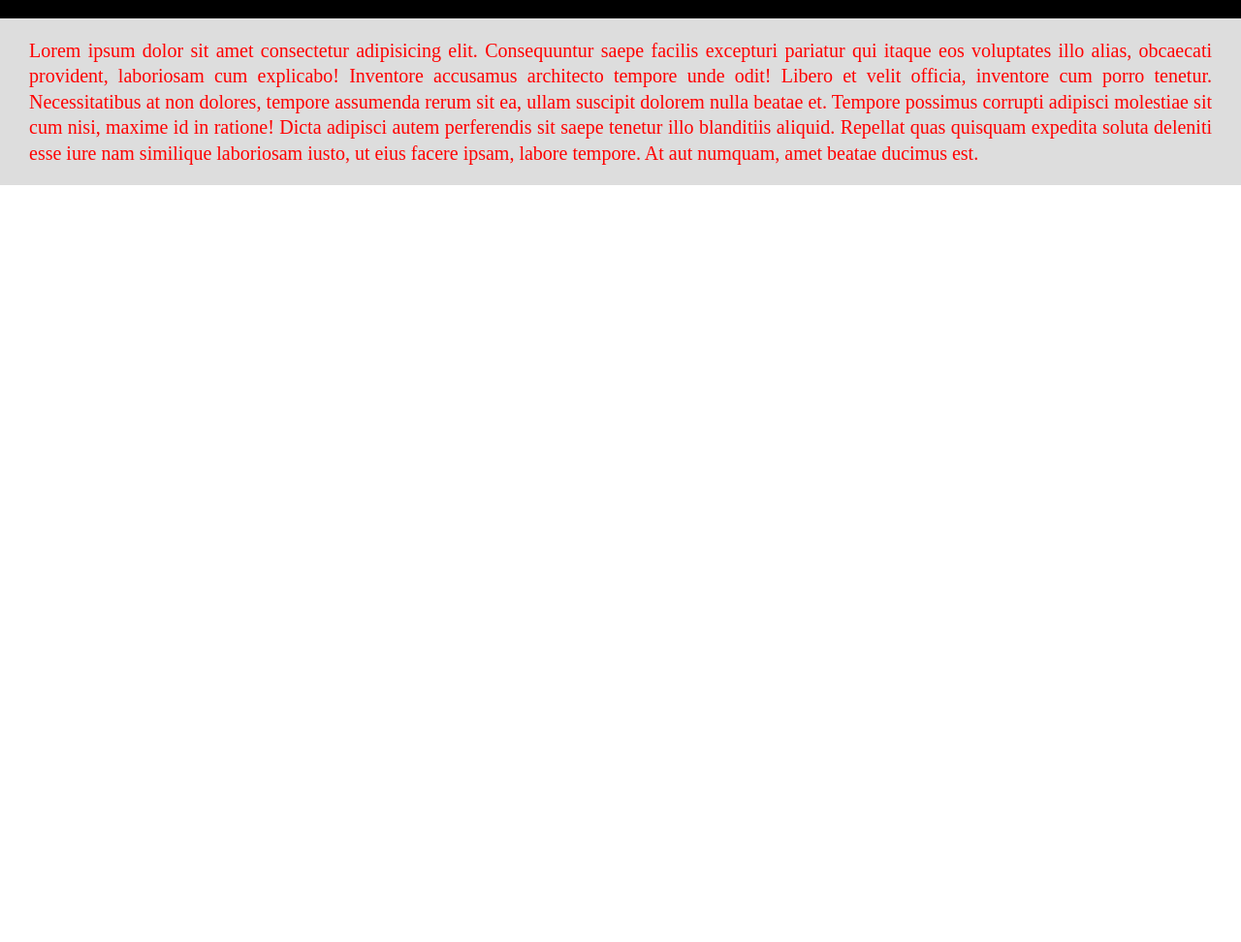
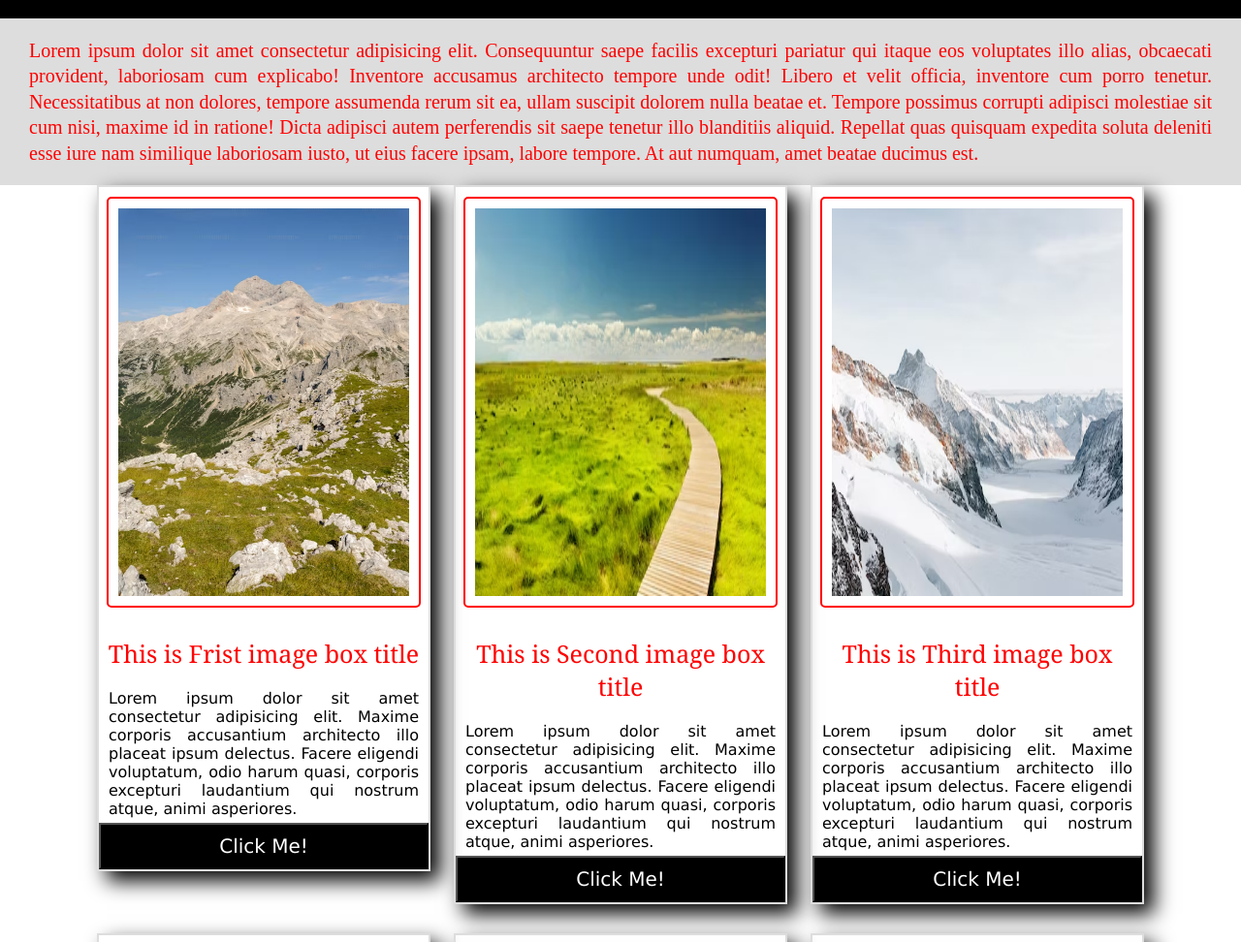
Before and after one commit to sharifalam88/third-project, a plain HTML site: page index.html in a window 1280 px wide. Shown: the part 55-1027 px from the top of the page at 97% size. Before the commit the page ends 800 px from the top, so only its background shows below. Drawn offline with Linux system fonts and the light colour scheme.

Commit message:
design image box

```diff
--- a/index.html
+++ b/index.html
@@ -8,8 +8,64 @@
     <link rel="stylesheet" href="style/block.css">
 </head>
 <body>
-    <h2>This is third project heading</h2>
+    <div>
+        <h2>This is third project heading</h2>
 
-    <p>Lorem ipsum dolor sit amet consectetur adipisicing elit. Consequuntur saepe facilis excepturi pariatur qui itaque eos voluptates illo alias, obcaecati provident, laboriosam cum explicabo! Inventore accusamus architecto tempore unde odit! Libero et velit officia, inventore cum porro tenetur. Necessitatibus at non dolores, tempore assumenda rerum sit ea, ullam suscipit dolorem nulla beatae et. Tempore possimus corrupti adipisci molestiae sit cum nisi, maxime id in ratione! Dicta adipisci autem perferendis sit saepe tenetur illo blanditiis aliquid. Repellat quas quisquam expedita soluta deleniti esse iure nam similique laboriosam iusto, ut eius facere ipsam, labore tempore. At aut numquam, amet beatae ducimus est.</p>
+    <p class="frist-content-text">Lorem ipsum dolor sit amet consectetur adipisicing elit. Consequuntur saepe facilis excepturi pariatur qui itaque eos voluptates illo alias, obcaecati provident, laboriosam cum explicabo! Inventore accusamus architecto tempore unde odit! Libero et velit officia, inventore cum porro tenetur. Necessitatibus at non dolores, tempore assumenda rerum sit ea, ullam suscipit dolorem nulla beatae et. Tempore possimus corrupti adipisci molestiae sit cum nisi, maxime id in ratione! Dicta adipisci autem perferendis sit saepe tenetur illo blanditiis aliquid. Repellat quas quisquam expedita soluta deleniti esse iure nam similique laboriosam iusto, ut eius facere ipsam, labore tempore. At aut numquam, amet beatae ducimus est.</p>
+    </div>
+
+    <div id="image-box">
+        <div class="container">
+            <div class="inner-content">
+                <img src="images/image-.avif" alt="frist box image" class="same-img">
+                <h3 class="same-title">This is Frist image box title </h3>
+                <p class="same-text">Lorem ipsum dolor sit amet consectetur adipisicing elit. Maxime corporis accusantium architecto illo placeat ipsum delectus. Facere eligendi voluptatum, odio harum quasi, corporis excepturi laudantium qui nostrum atque, animi asperiores.</p>
+
+                <button class="btn">Click Me!</button>
+
+            </div>
+
+            <div class="inner-content">
+                <img src="images/image-1.avif" alt="frist box image" class="same-img">
+                <h3 class="same-title">This is Second image box title</h3>
+                <p class="same-text">Lorem ipsum dolor sit amet consectetur adipisicing elit. Maxime corporis accusantium architecto illo placeat ipsum delectus. Facere eligendi voluptatum, odio harum quasi, corporis excepturi laudantium qui nostrum atque, animi asperiores.</p>
+
+                <button class="btn">Click Me!</button>
+            </div>
+
+            <div class="inner-content no-mar">
+                <img src="images/image-2.avif" alt="frist box image" class="same-img">
+                <h3 class="same-title">This is Third image box title </h3>
+                <p class="same-text">Lorem ipsum dolor sit amet consectetur adipisicing elit. Maxime corporis accusantium architecto illo placeat ipsum delectus. Facere eligendi voluptatum, odio harum quasi, corporis excepturi laudantium qui nostrum atque, animi asperiores.</p>
+
+                <button class="btn">Click Me!</button>
+            </div>
+
+            <div class="inner-content">
+                <img src="images/image-3.avif" alt="frist box image" class="same-img">
+                <h3 class="same-title">This is Fourth image box title</h3>
+                <p class="same-text">Lorem ipsum dolor sit amet consectetur adipisicing elit. Maxime corporis accusantium architecto illo placeat ipsum delectus. Facere eligendi voluptatum, odio harum quasi, corporis excepturi laudantium qui nostrum atque, animi asperiores.</p>
+
+                <button class="btn">Click Me!</button>
+            </div>
+
+            <div class="inner-content">
+                <img src="images/image-4.avif" alt="frist box image" class="same-img">
+                <h3 class="same-title">This is Fifth image box title </h3>
+                <p class="same-text">Lorem ipsum dolor sit amet consectetur adipisicing elit. Maxime corporis accusantium architecto illo placeat ipsum delectus. Facere eligendi voluptatum, odio harum quasi, corporis excepturi laudantium qui nostrum atque, animi asperiores.</p>
+
+                <button class="btn">Click Me!</button>
+            </div>
+
+            <div class="inner-content no-mar">
+                <img src="images/image-5.avif" alt="frist box image" class="same-img">
+                <h3 class="same-title">This is Sixth image box title</h3>
+                <p class="same-text">Lorem ipsum dolor sit amet consectetur adipisicing elit. Maxime corporis accusantium architecto illo placeat ipsum delectus. Facere eligendi voluptatum, odio harum quasi, corporis excepturi laudantium qui nostrum atque, animi asperiores.</p>
+
+                <button class="btn">Click Me!</button>
+            </div>
+        </div>
+    </div>
+
 </body>
 </html>
--- a/style/block.css
+++ b/style/block.css
@@ -12,7 +12,7 @@ h2{
     font-weight:600;
 }
 
-p{
+.frist-content-text{
     text-decoration:none;
     text-align:justify;
     font-size:20px;
@@ -21,3 +21,68 @@ p{
     background:#ddd;
     padding:20px 30px;
 }
+#image-box{
+    width:100%;
+    height:auto;
+}
+.container{
+    width:1080px;
+    margin:0px auto;
+}
+.inner-content{
+    width:340px;
+    display:block;
+    float:left;
+    margin-right:24px;
+    border:2px solid #dddddd;
+    margin-bottom:30px;
+    box-shadow: 10px 10px 20px;
+}
+.no-mar{
+    margin-right:0px;
+}
+.same-img{
+    width:300px;
+    height:400px;
+    padding:10px;
+    border:2px solid red;
+    border-radius:5px;
+    margin-bottom:15px;
+    display:block;
+    margin:10px auto;
+}
+.same-title{
+    margin-top:30px;
+    margin-bottom:15px;
+    text-align:center;
+    color:red;
+    font-family:Georgia, 'Times New Roman', Times, serif;
+    font-size:25px;
+    font-weight:500;
+    padding:0px 5px;
+}
+
+.same-text{
+    font-family:'Lucida Sans', 'Lucida Sans Regular', 'Lucida Grande', 'Lucida Sans Unicode', Geneva, Verdana, sans-serif;
+    font-weight:250;
+    font-size:16px;
+    color:#000000;
+    text-align:justify;
+    padding:5px 10px;
+}
+.btn{
+    width:100%;
+    background:#000000;
+    color:#ffffff;
+    display:block;
+    padding:10px 0px;
+    cursor:pointer;
+    font-family:Verdana, Geneva, Tahoma, sans-serif;
+    font-size:20px;
+    font-weight:300;
+}
+.btn:hover{
+    background-color:#dddddd;
+    color:red;
+    border:none;
+}
```
Also changed, not shown: images/image-.avif (added), images/image-1.avif (added), images/image-2.avif (added), images/image-3.avif (added), images/image-4.avif (added), images/image-5.avif (added), images/image-6.avif (added).
